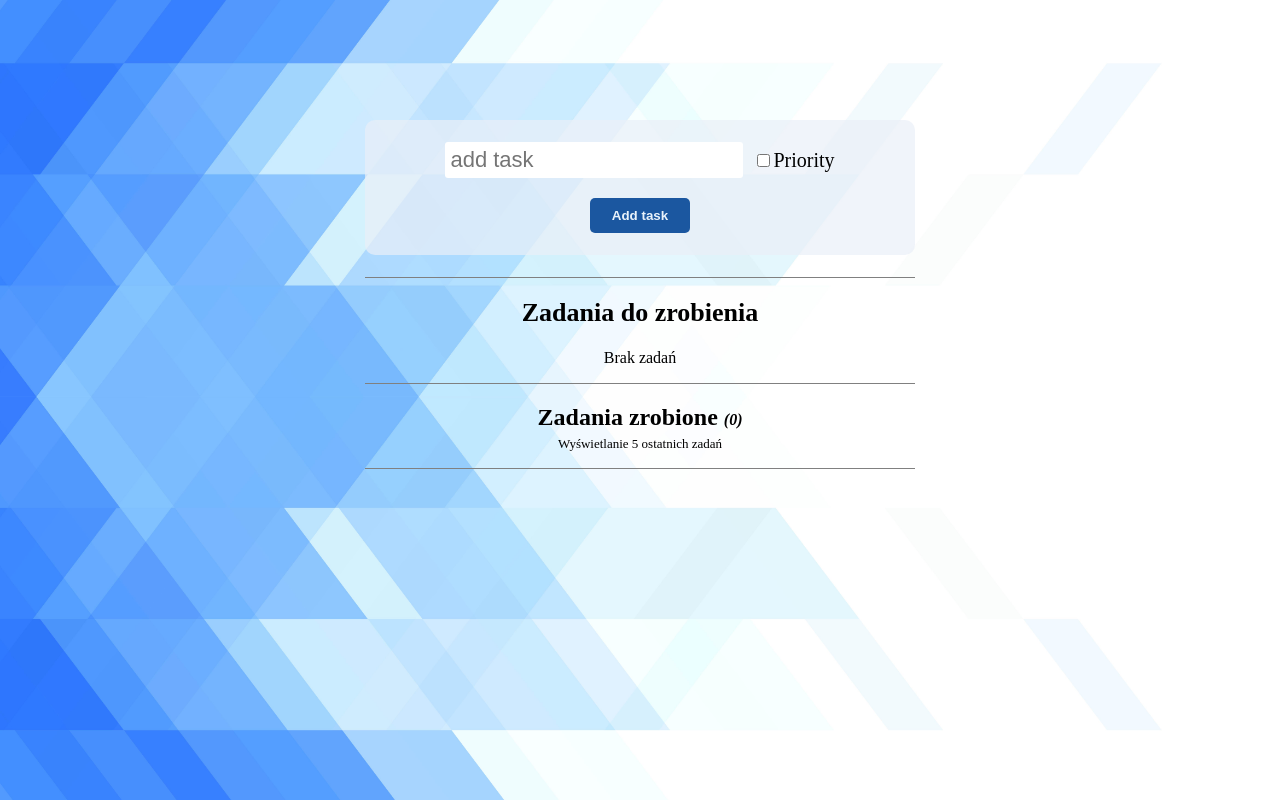
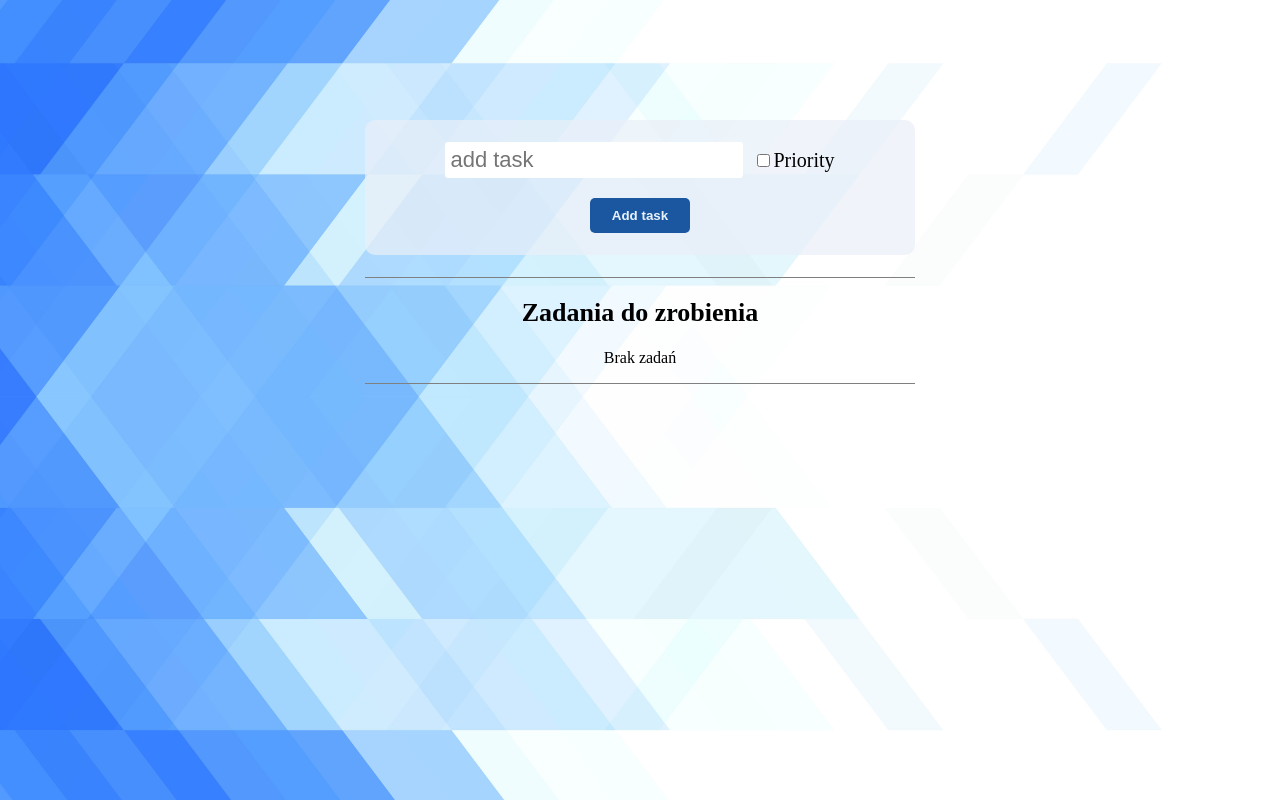
Before and after one commit to paulinaslabosz/todo-app, a React (Create React App) app: page / in a window 1280 px wide. Built offline with nearby package versions, Linux system fonts and the light colour scheme.

Commit message:
Add display Done Tasks only if there any

```diff
--- a/src/components/App.js
+++ b/src/components/App.js
@@ -65,7 +65,9 @@ class App extends Component {
             changeStatus={this.changeTaskStatus}
             deleteTask={this.deleteTask}
           />
-          <DoneTasks tasks={this.state.tasks} deleteTask={this.deleteTask} />
+          {this.state.tasks.length > 0 ? (
+            <DoneTasks tasks={this.state.tasks} deleteTask={this.deleteTask} />
+          ) : null}
         </div>
       </>
     );
```
